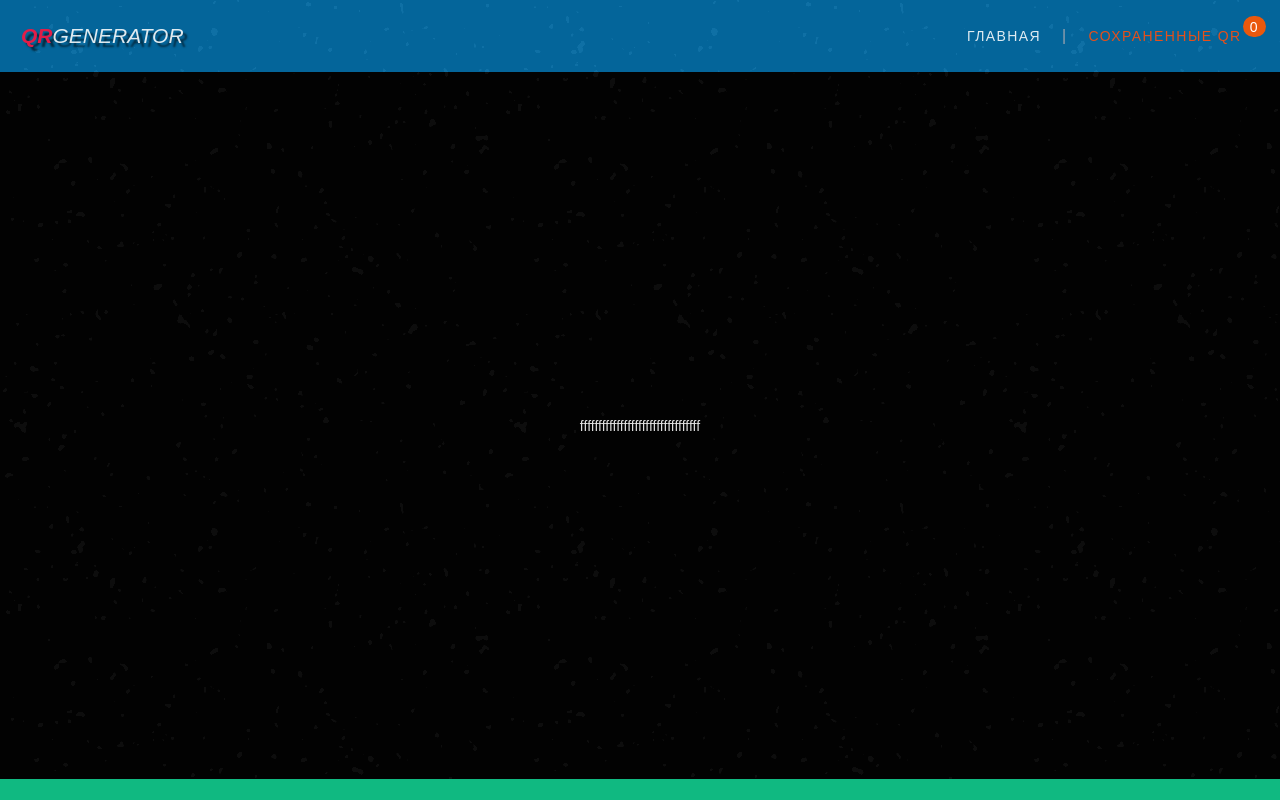
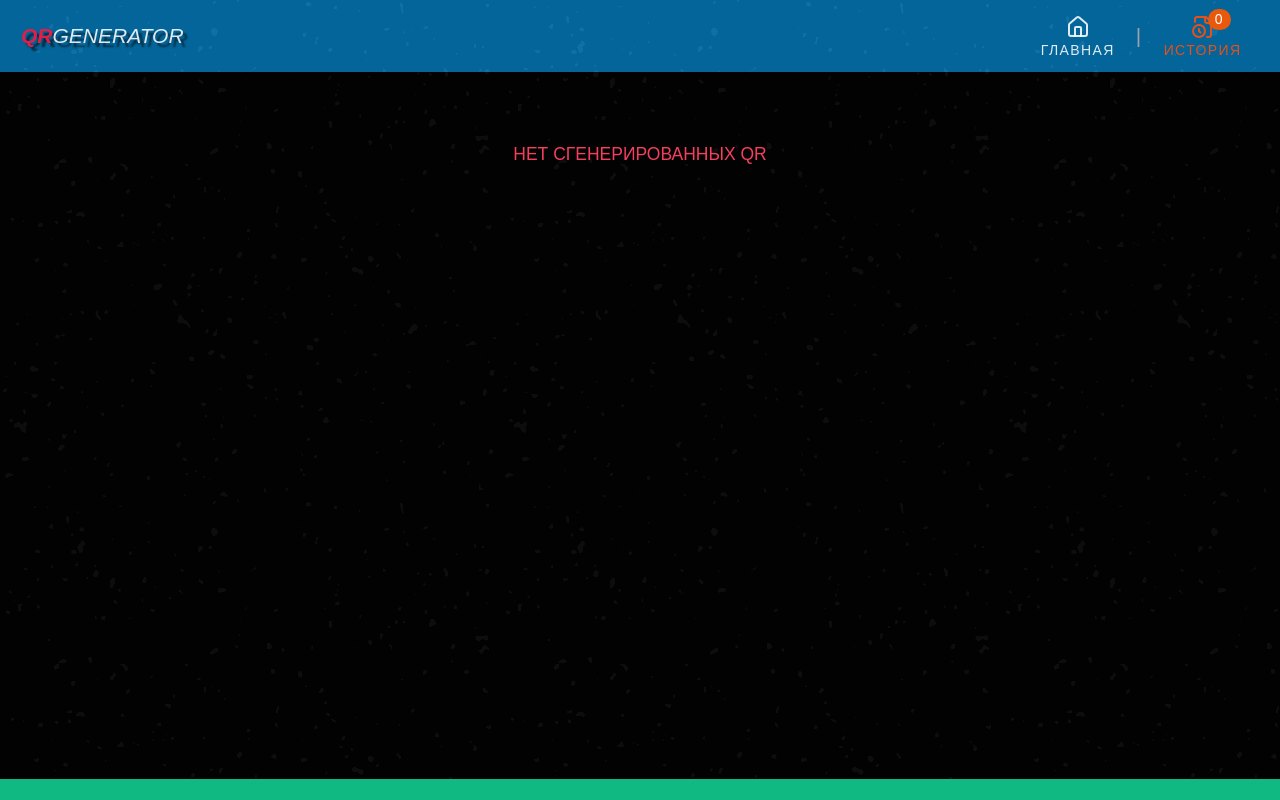
Before and after one commit to eugKlim/Generator_Qr-code, a React (Vite) app: page /allSaveQr in a window 1280 px wide. Built offline with nearby package versions, Linux system fonts and the light colour scheme.

Commit message:
Add history and the ability to download qr, during generation, and also in history.

```diff
--- a/src/App.jsx
+++ b/src/App.jsx
@@ -1,11 +1,13 @@
 import './scss/style.scss';
-import React, { Suspense, lazy } from 'react';
+import React, { Suspense, lazy, useEffect } from 'react';
 import {
   BrowserRouter as Router,
   Routes,
   Route,
   Navigate,
 } from 'react-router-dom';
+import { useDispatch } from 'react-redux';
+import { getQrHistoryStorage } from './components/QrSlice';
 
 import Footer from './components/Footer';
 import Header from './components/Header';
@@ -17,6 +19,12 @@ import GetQrPage from './pages/GetQrPage';
 import ErrorPage from './pages/ErrorPage';
 
 function App() {
+  const dispatch = useDispatch();
+
+  useEffect(() => {
+    dispatch(getQrHistoryStorage());
+  }, []);
+
   return (
     <div className="h-screen grid grid-rows-[auto_1fr_auto] font-RalewayRegular bg-homeBg">
       <Router basename={import.meta.env.BASE_URL}>
--- /dev/null
+++ b/src/components/ButtonComponent.jsx
@@ -0,0 +1,68 @@
+import React from 'react';
+import styled from 'styled-components';
+
+const ButtonComponents = styled.button`
+  display: flex;
+  align-items: center;
+  justify-content: space-between;
+
+  background: transparent;
+  color: #fff;
+  font-size: 17px;
+  text-transform: uppercase;
+  font-weight: 600;
+  border: none;
+  padding: 20px 30px;
+  cursor: pointer;
+  perspective: 30rem;
+  border-radius: 10px;
+  box-shadow: 0 5px 15px rgba(0, 0, 0, 0.308);
+
+&::before {
+  content: "";
+  display: block;
+  position: absolute;
+  width: 100%;
+  height: 100%;
+  top: 0;
+  left: 0;
+  border-radius: 10px;
+  background: linear-gradient(
+    320deg,
+    rgba(0, 140, 255, 0.678),
+    rgba(0, 255, 0, 0.308)
+  );
+  z-index: 1;
+  transition: background 3s;
+}
+
+&:hover::before {
+  animation: rotate 1s;
+  transition: all 0.5s;
+}
+
+& img {
+width: 40px;
+margin-left: 10px;
+}
+
+@keyframes rotate {
+  0% {
+    transform: rotateY(180deg);
+  }
+
+  100% {
+    transform: rotateY(360deg);
+  }
+}
+`;
+
+const ButtonComponent = ({event, children}) => {
+  return (
+    <ButtonComponents onClick={event}>
+      {children}
+    </ButtonComponents>
+  );
+};
+
+export default ButtonComponent;
--- /dev/null
+++ b/src/components/DownloadImage.jsx
@@ -0,0 +1,36 @@
+export const DownloadImage = (svgElement, format) => {
+  if (!svgElement) return;
+
+  const svgData = new XMLSerializer().serializeToString(svgElement);
+
+  if (format === 'svg') {
+    const blob = new Blob([svgData], { type: 'image/svg+xml' });
+    const url = URL.createObjectURL(blob);
+    const link = document.createElement('a');
+    link.href = url;
+    link.download = 'qrCode.svg';
+    link.click();
+    URL.revokeObjectURL(url);
+  } else if (format === 'png') {
+    const canvas = document.createElement('canvas');
+    const ctx = canvas.getContext('2d');
+    const img = new Image();
+    const blob = new Blob([svgData], { type: 'image/svg+xml' });
+    const url = URL.createObjectURL(blob);
+
+    img.onload = () => {
+      canvas.width = img.width;
+      canvas.height = img.height;
+      ctx.drawImage(img, 0, 0);
+
+      const pngData = canvas.toDataURL('image/png');
+      const link = document.createElement('a');
+      link.href = pngData;
+      link.download = 'qrCode.png';
+      link.click();
+      URL.revokeObjectURL(url);
+    };
+
+    img.src = url;
+  }
+};
--- a/src/components/GenerateQr.jsx
+++ b/src/components/GenerateQr.jsx
@@ -1,6 +1,6 @@
 import { QRCodeSVG } from 'qrcode.react';
 
-const GenerateQr = ({ value }) => {
+const GenerateQr = ({ value}) => {
   return (
     <div>
       <div className="bg-teal-300 p-6 inline-block rounded-2xl cursor-none">
--- a/src/components/GetQrUrl.jsx
+++ b/src/components/GetUrl.jsx
@@ -1,6 +1,5 @@
 import React, { useEffect } from 'react';
 import { useNavigate } from 'react-router-dom';
-
 import { useDispatch, useSelector } from 'react-redux';
 import { setInputValue } from './QrSlice';
 
--- a/src/components/Header.jsx
+++ b/src/components/Header.jsx
@@ -1,6 +1,7 @@
 import React from 'react';
 import styled from 'styled-components';
 import { useNavigate, NavLink } from 'react-router-dom';
+import { useSelector } from 'react-redux';
 
 const NavItem = styled.li`
   cursor: pointer;
@@ -27,11 +28,21 @@ const NavItem = styled.li`
   }
 `;
 
+const HeaderStyle = styled.header`
+  .header-link .active {
+    color: rgb(230, 80, 26);
+    & span {
+      color: #fff;
+    }
+  }
+`;
+
 const Header = () => {
   const navigate = useNavigate();
+  const { qrHistoryCounter } = useSelector((state) => state.qrSlice);
 
   return (
-    <div className="w-full p-6 bg-sky-700 bg-opacity-95 flex justify-between items-center flex-wrap">
+    <HeaderStyle className="w-full px-6 py-2 bg-sky-700 bg-opacity-95 flex justify-between items-center flex-wrap">
       <h1
         className="text-2xl font-KaushanScripts uppercase italic text-shadow-custom cursor-pointer"
         onClick={() => navigate('/home')}
@@ -43,23 +54,55 @@ const Header = () => {
         <ul className="flex items-center space-x-6 uppercase tracking-widest">
           <NavItem className="header-link">
             <NavLink to={'/home'} activeclassname="activeNav">
+              <svg
+                xmlns="http://www.w3.org/2000/svg"
+                width="24"
+                height="24"
+                viewBox="0 0 24 24"
+                fill="none"
+                stroke="currentColor"
+                strokeWidth="2"
+                strokeLinecap="round"
+                strokeLinejoin="round"
+                className="mx-auto mb-1"
+              >
+                <path d="M15 21v-8a1 1 0 0 0-1-1h-4a1 1 0 0 0-1 1v8" />
+                <path d="M3 10a2 2 0 0 1 .709-1.528l7-5.999a2 2 0 0 1 2.582 0l7 5.999A2 2 0 0 1 21 10v9a2 2 0 0 1-2 2H5a2 2 0 0 1-2-2z" />
+              </svg>
               Главная
             </NavLink>
           </NavItem>
 
-          <span className="h-full text-gray-400 text-lg bold">|</span>
+          <span className="h-full text-gray-400 text-2xl bold">|</span>
 
           <NavItem className="header-link relative pr-5">
             <NavLink to={'/allSaveQr'} activeclassname="activeNav">
-              Сохраненные Qr
-              <span className="bg-orange-600 py-1 px-2 rounded-full -mt-10 inline-block absolute bottom-4 -right-2 ">
-                0
+              <svg
+                xmlns="http://www.w3.org/2000/svg"
+                width="24"
+                height="24"
+                viewBox="0 0 24 24"
+                fill="none"
+                stroke="currentColor"
+                strokeWidth="2"
+                strokeLinecap="round"
+                strokeLinejoin="round"
+                className="mx-auto mb-1"
+              >
+                <path d="M16 22h2a2 2 0 0 0 2-2V7l-5-5H6a2 2 0 0 0-2 2v3" />
+                <path d="M14 2v4a2 2 0 0 0 2 2h4" />
+                <circle cx="8" cy="16" r="6" />
+                <path d="M9.5 17.5 8 16.25V14" />
+              </svg>
+              История
+              <span className="bg-orange-600 py-1 px-2 rounded-full -mt-10 inline-block absolute bottom-10 right-8">
+                {qrHistoryCounter}
               </span>
             </NavLink>
           </NavItem>
         </ul>
       </nav>
-    </div>
+    </HeaderStyle>
   );
 };
 
--- a/src/pages/AllQrPage.jsx
+++ b/src/pages/AllQrPage.jsx
@@ -1,8 +1,81 @@
-import React from 'react';
+import React, { useRef, useEffect } from 'react';
+import GenerateQr from '../components/GenerateQr';
+import { DownloadImage } from '../components/DownloadImage';
+import ButtonComponent from '../components/ButtonComponent';
+import { useSelector, useDispatch } from 'react-redux';
+import { getQrHistoryStorage } from '../components/QrSlice';
 
 const AllQrPage = () => {
+  // for download qr
+  const qrRef = useRef();
+  const handleDownloadImage = (format) => {
+    const svgElement = qrRef.current.querySelector('svg');
+    DownloadImage(svgElement, format);
+  };
+  // /
+
+  // getQr from localStorage
+  const dispatch = useDispatch();
+  const { qrHistoryStorage } = useSelector((state) => state.qrSlice);
+  useEffect(() => {
+    dispatch(getQrHistoryStorage());
+  }, []);
+  // /
+
   return (
-    <div className="bg-dark centerBlock">fffffffffffffffffffffffffffffffff</div>
+    <div className="bg-dark pt-20 pb-40  grid grid-cols-[repeat(auto-fit,_minmax(320px,_1fr))] gap-20 justify-items-center">
+      {/* card */}
+      {qrHistoryStorage.length != 0 ? (
+        qrHistoryStorage.map((item, index) => (
+          <div
+            className="inline-block p-4 rounded-2xl w-96 bgGradient"
+            key={index}
+          >
+            <div ref={qrRef}>
+              <GenerateQr value={item} />
+            </div>
+
+            <h2 className="font-bold whitespace-nowrap overflow-hidden text-ellipsis my-8">
+              Ссылка:
+              <span className="italic font-normal"> {item}</span>
+            </h2>
+
+            <div className="flex flex-col space-y-5">
+              <ButtonComponent event={() => handleDownloadImage('png')}>
+                Download PNG <img src="image/png-icon.svg" alt="png ico" />
+              </ButtonComponent>
+              <ButtonComponent event={() => handleDownloadImage('svg')}>
+                Download SVG <img src="image/svg-icon.svg" alt="svg ico" />
+              </ButtonComponent>
+
+              <ButtonComponent>
+                DELETE
+                <svg
+                  xmlns="http://www.w3.org/2000/svg"
+                  width="24"
+                  height="24"
+                  viewBox="0 0 24 24"
+                  fill="none"
+                  stroke="currentColor"
+                  strokeWidth="2"
+                  strokeLinecap="round"
+                  strokeLinejoin="round"
+                >
+                  <path d="M3 6h18" />
+                  <path d="M19 6v14c0 1-1 2-2 2H7c-1 0-2-1-2-2V6" />
+                  <path d="M8 6V4c0-1 1-2 2-2h4c1 0 2 1 2 2v2" />
+                  <line x1="10" x2="10" y1="11" y2="17" />
+                  <line x1="14" x2="14" y1="11" y2="17" />
+                </svg>
+              </ButtonComponent>
+            </div>
+          </div>
+        ))
+      ) : (
+        <h2 className="text-xl text-rose-500 uppercase">Нет сгенерированных Qr</h2>
+      )}
+      {/* /card */}
+    </div>
   );
 };
 
--- a/src/pages/HomePage.jsx
+++ b/src/pages/HomePage.jsx
@@ -1,5 +1,5 @@
 import React from 'react';
-import GetQrUrl from '../components/GetQrUrl';
+import GetQrUrl from '../components/GetUrl';
 
 const Home = () => {
   return (
--- a/src/scss/style.scss
+++ b/src/scss/style.scss
@@ -7,12 +7,6 @@
 @layer components {
   button {
     transition: 0.3s linear;
-  }
-  .header-link .active {
-    color: rgb(230, 80, 26);
-    & span {
-      color: #fff;
-    }
   }
 
   .bgGradient {
@@ -34,10 +28,4 @@
     align-items: center;
     flex-direction: column;
   }
-
-  .bg {
-    &-options {
-      @apply bg-no-repeat bg-center bg-full;
-    }
-  }
 }
```
Also changed, not shown: src/components/QrSlice.jsx (+24 -1 lines), src/pages/GetQrPage.jsx (+23 -104 lines).
